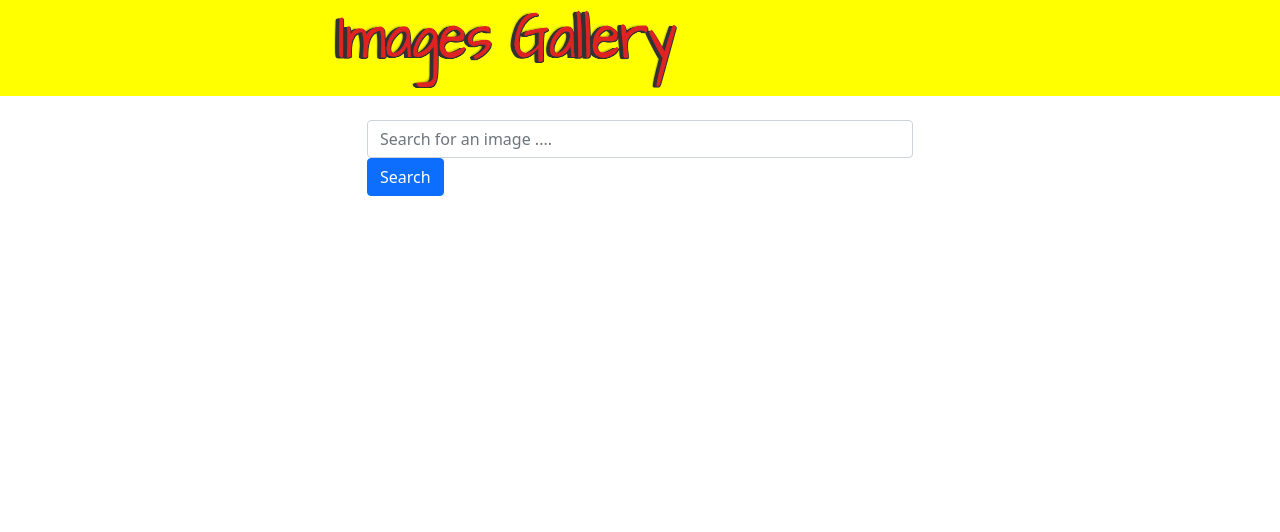
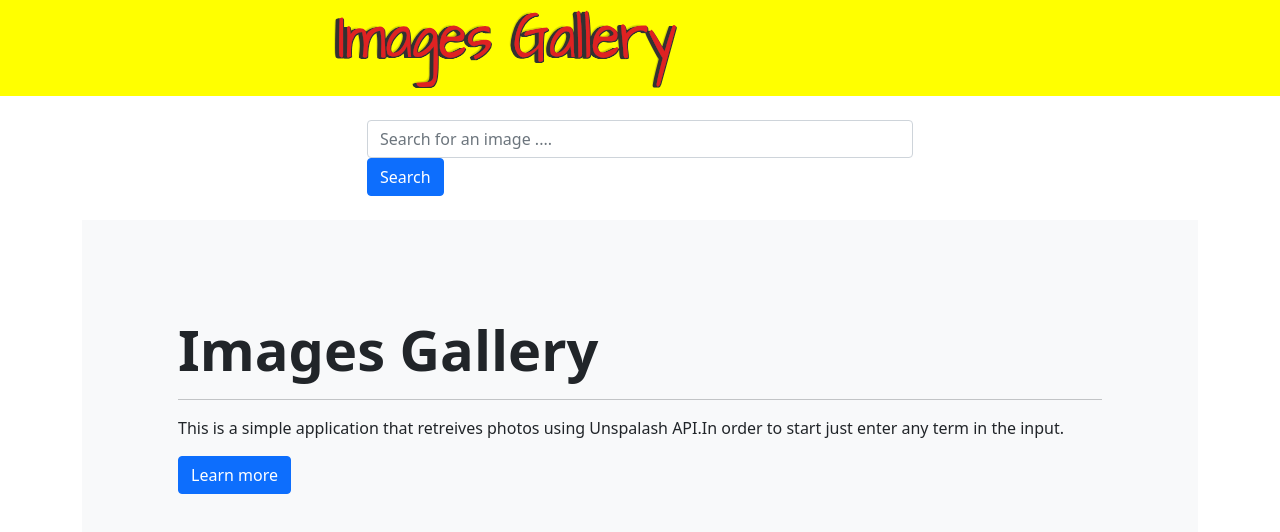
Before and after one commit to tfdeepnet/reactimageglry, a React (Create React App) app in the folder frontend/: page / in a window 1280 px wide. Shown: the top 532 px of the page. Built offline with nearby package versions, Linux system fonts and the light colour scheme.

Commit message:
added welcome component

```diff
--- a/frontend/src/App.js
+++ b/frontend/src/App.js
@@ -3,6 +3,7 @@ import "bootstrap/dist/css/bootstrap.min.css";
 import Header from "./components/Header";
 import Search from "./components/Search";
 import ImageCard from "./components/ImageCard";
+import Welcome from "./components/Welcome";
 import { Container, Row, Col } from "react-bootstrap";
 
 //const UNSPLASH_KEY = process.env.REACT_APP_UNSPLASH_KEY;
@@ -38,6 +39,7 @@ function App() {
       <Header title="Images gallery!!" />
       <Search word={word} setWord={setWord} handleSubmit={handleSearchSubmit} />
       <Container className="mt-4">
+        {images.length ? (
           <Row xs={1} md={2} lg={3}>
             {images.map((image, i) => (
               <Col key={i} className="pb-3">
@@ -45,6 +47,9 @@ function App() {
               </Col>
             ))}
           </Row>
+        ) : (
+          <Welcome />
+        )}
       </Container>
     </div>
   );
--- a/frontend/src/components/Header.js
+++ b/frontend/src/components/Header.js
@@ -10,7 +10,7 @@ const Header = ({ title }) => {
   return (
     <Navbar style={navbarStyle} variant="light">
       <Container>
-        <Logo style={{ maxWidth: "150rem", maxHeight: "5rem" }} />
+        <Logo alt={title} style={{ maxWidth: "150rem", maxHeight: "5rem" }} />
       </Container>
     </Navbar>
   );
--- /dev/null
+++ b/frontend/src/components/Welcome.js
@@ -0,0 +1,22 @@
+import React from "react";
+import { Button } from "react-bootstrap";
+
+const Welcome = () => (
+  <div class="container-fluid bg-light text-dark p-5">
+    <div class="container bg-light p-5">
+      <h3 class="display-4 fw-bold">Images Gallery</h3>
+      <hr></hr>
+      <p>
+        This is a simple application that retreives photos using Unspalash
+        API.In order to start just enter any term in the input.
+      </p>
+      <p>
+        <Button bsStyle="primary" href="https://unsplash.com" target="_blank">
+          Learn more
+        </Button>
+      </p>
+    </div>
+  </div>
+);
+
+export default Welcome;
```
Lines whose indentation alone changed are shown as unchanged.
